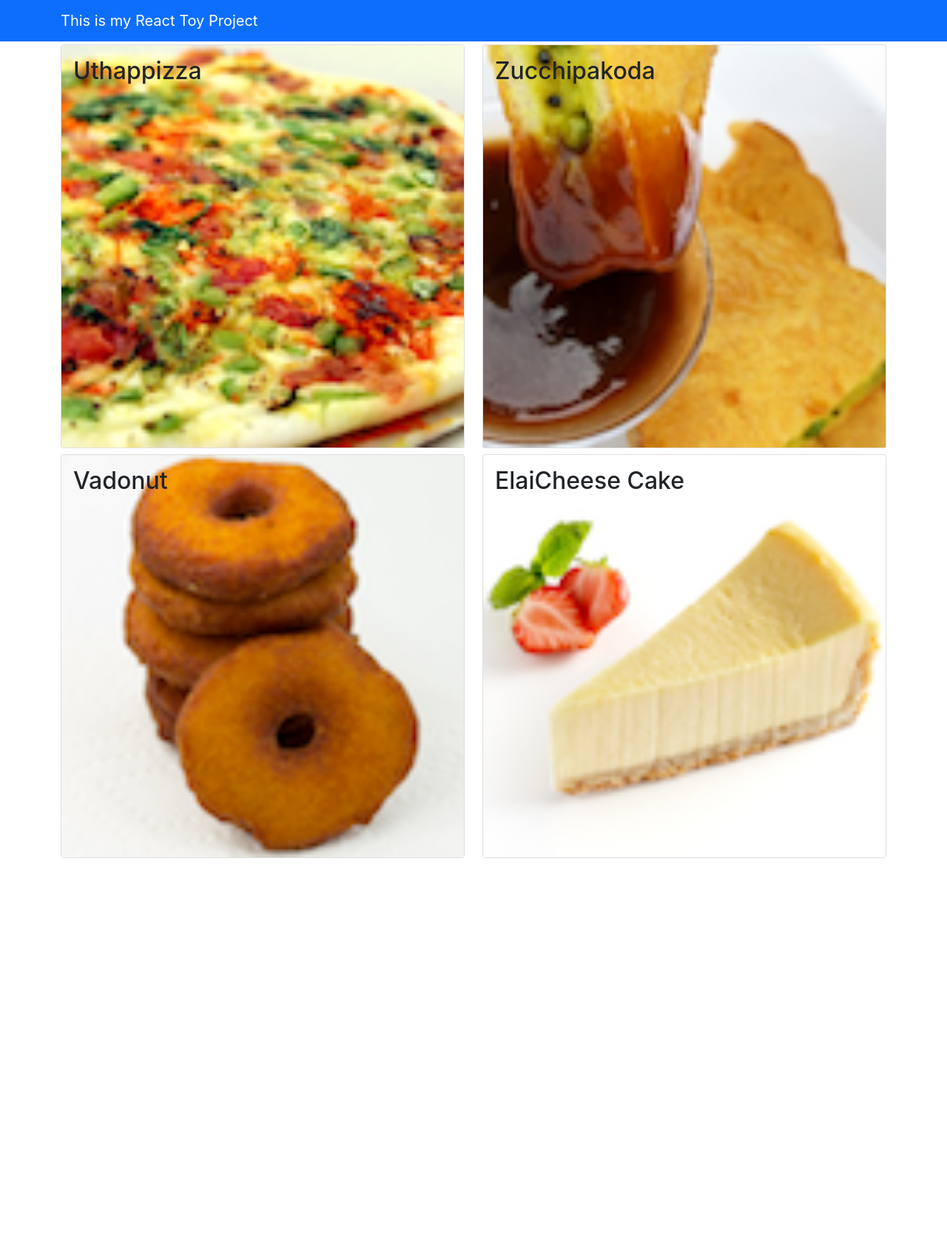
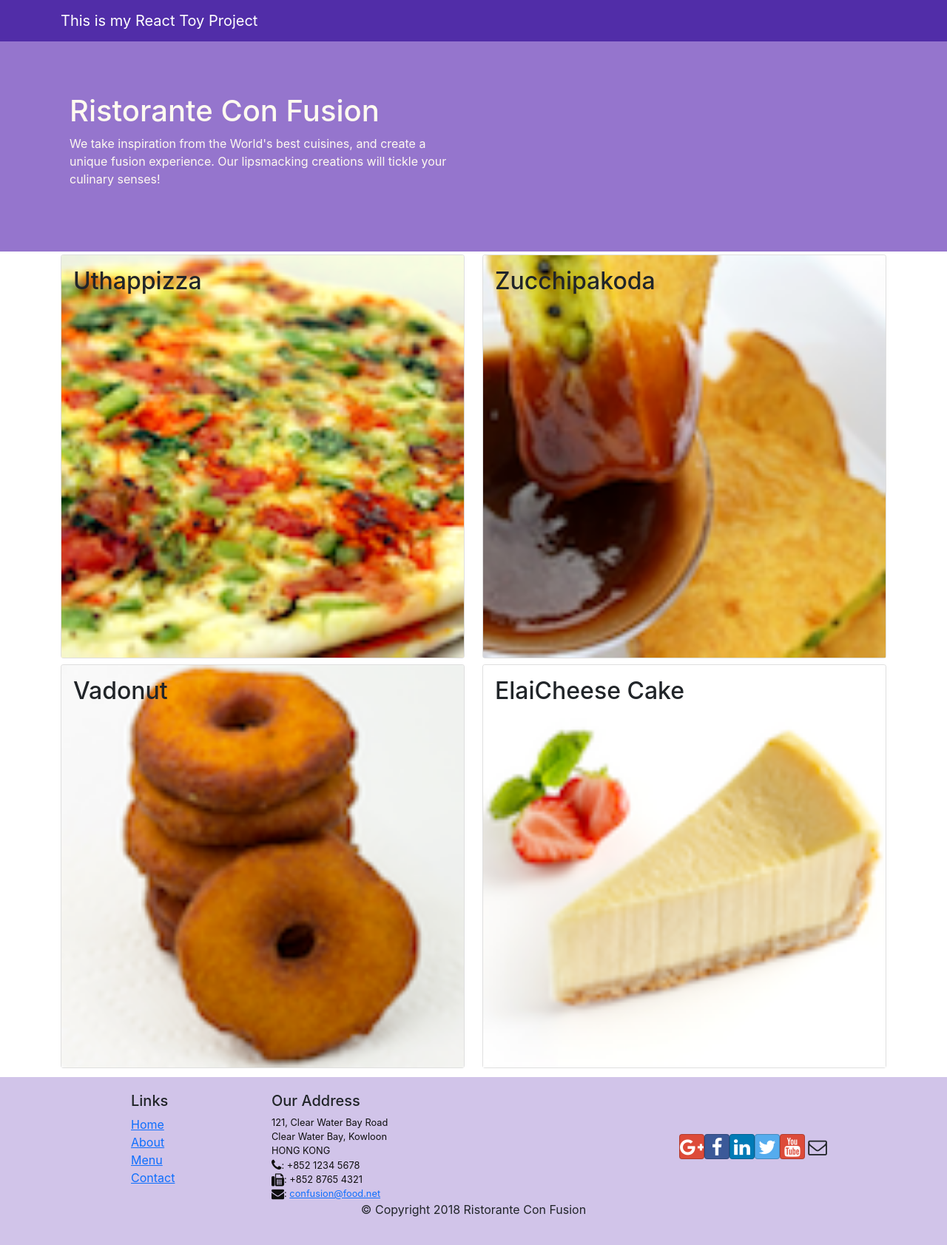
Before and after one commit to SambaGod/toyReact, a React (Create React App) app in the folder toy-react/: page / in a window 1280 px wide. Shown: the whole page at 74% size. Before the commit the page ends 1172 px from the top, so only its background shows below. Built offline with nearby package versions, Linux system fonts and the light colour scheme.

Commit message:
Added header and footer

```diff
--- a/toy-react/package.json
+++ b/toy-react/package.json
@@ -8,6 +8,8 @@
     "@testing-library/react": "^11.1.0",
     "@testing-library/user-event": "^12.1.10",
     "bootstrap": "^5.0.1",
+    "bootstrap-social": "^5.1.1",
+    "font-awesome": "^4.7.0",
     "react": "^17.0.2",
     "react-dom": "^17.0.2",
     "react-popper": "^2.2.5",
--- /dev/null
+++ b/toy-react/src/App.css
@@ -0,0 +1,33 @@
+.row-header {
+  margin: 0px auto;
+  padding: 0px auto;
+}
+
+.row-content {
+  margin: 0px auto;
+  padding: 50px 0px 50px 0px;
+  border-bottom: 1px ridge;
+  min-height: 400px;
+}
+
+.footer {
+  background-color: #d1c4e9;
+  margin: 0px auto;
+  padding: 20px 0px 20px 0px;
+}
+.jumbotron {
+  padding: 70px 30px 70px 30px;
+  margin: 0px auto;
+  background: #9575cd;
+  color: floralwhite;
+}
+
+address {
+  font-size: 80%;
+  margin: 0px;
+  color: #0f0f0f;
+}
+
+.navbar-dark {
+  background-color: #512da8;
+}
--- a/toy-react/src/App.js
+++ b/toy-react/src/App.js
@@ -1,13 +1,12 @@
-import { Component } from 'react';
+import { Component, Fragment } from 'react';
 import Main from './components/MainComponent';
 
 class App extends Component {
-
   render() {
     return (
-      <div>
+      <Fragment>
         <Main />
-      </div>
+      </Fragment>
     );
   }
 }
--- a/toy-react/src/components/DishdetailComponent.js
+++ b/toy-react/src/components/DishdetailComponent.js
@@ -2,12 +2,13 @@
 
 const RenderDish = ({ dish }) => {
   if (dish != null) {
+    const { image, name, description } = dish;
     return (
       <Card>
-        <CardImg top width='100%' src={dish.image} alt={dish.name} />
+        <CardImg top width='100%' src={image} alt={name} />
         <CardBody>
-          <CardTitle tag='h2'>{dish.name}</CardTitle>
-          <CardText>{dish.description}</CardText>
+          <CardTitle tag='h2'>{name}</CardTitle>
+          <CardText>{description}</CardText>
         </CardBody>
       </Card>
     );
@@ -20,13 +21,14 @@
   const kommente =
     comments != null
       ? comments.map(komment => {
+          const { id, comment, author, date } = komment;
           return (
-            <div key={komment.id} className='mb-5'>
-              <p>{komment.comment}</p>
+            <div key={id} className='mb-5'>
+              <p>{comment}</p>
               <p>
-                -- {komment.author}{' '}
+                -- {author}{' '}
                 <span className='text-secondary'>
-                  | {new Date(komment.date).toLocaleDateString('de-de')}{' '}
+                  | {new Date(date).toLocaleDateString('de-de')}{' '}
                 </span>
               </p>
             </div>
@@ -37,22 +39,21 @@
 };
 
 const DishDetail = props => {
+  const { dish, comments } = props;
   return (
     <div className='row my-1'>
       <div className='col-md-6 col-12'>
-        <RenderDish dish={props.dish} />
+        <RenderDish dish={dish} />
       </div>
 
-      <div
-        className={`col-md-6 col-12 mt-2 ${
-          props.comments == null ? 'd-none' : ''
-        }`}
-      >
-        <ul className='list-group'>
-          <h4>Comments</h4>
-          <RenderComments comments={props.comments} />
-        </ul>
-      </div>
+      {comments !== null && (
+        <div className='col-md-6 col-12 mt-2'>
+          <ul className='list-group'>
+            <h4>Comments</h4>
+            <RenderComments comments={comments} />
+          </ul>
+        </div>
+      )}
     </div>
   );
 };
--- /dev/null
+++ b/toy-react/src/components/FooterComponent.js
@@ -0,0 +1,90 @@
+import React from 'react';
+
+function Footer(props) {
+  return (
+    <div className='footer'>
+      <div className='container'>
+        <div className='row justify-content-center'>
+          <div className='col-4 offset-1 col-sm-2'>
+            <h5>Links</h5>
+            <ul className='list-unstyled'>
+              <li>
+                <a href='#'>Home</a>
+              </li>
+              <li>
+                <a href='#'>About</a>
+              </li>
+              <li>
+                <a href='#'>Menu</a>
+              </li>
+              <li>
+                <a href='contactus.html'>Contact</a>
+              </li>
+            </ul>
+          </div>
+          <div className='col-7 col-sm-5'>
+            <h5>Our Address</h5>
+            <address>
+              121, Clear Water Bay Road
+              <br />
+              Clear Water Bay, Kowloon
+              <br />
+              HONG KONG
+              <br />
+              <i className='fa fa-phone fa-lg'></i>: +852 1234 5678
+              <br />
+              <i className='fa fa-fax fa-lg'></i>: +852 8765 4321
+              <br />
+              <i className='fa fa-envelope fa-lg'></i>:{' '}
+              <a href='mailto:confusion@food.net'>confusion@food.net</a>
+            </address>
+          </div>
+          <div className='col-12 col-sm-4 align-self-center'>
+            <div className='text-center'>
+              <a
+                className='btn btn-social-icon btn-google'
+                href='http://google.com/+'
+              >
+                <i className='fa fa-google-plus'></i>
+              </a>
+              <a
+                className='btn btn-social-icon btn-facebook'
+                href='http://www.facebook.com/profile.php?id='
+              >
+                <i className='fa fa-facebook'></i>
+              </a>
+              <a
+                className='btn btn-social-icon btn-linkedin'
+                href='http://www.linkedin.com/in/'
+              >
+                <i className='fa fa-linkedin'></i>
+              </a>
+              <a
+                className='btn btn-social-icon btn-twitter'
+                href='http://twitter.com/'
+              >
+                <i className='fa fa-twitter'></i>
+              </a>
+              <a
+                className='btn btn-social-icon btn-google'
+                href='http://youtube.com/'
+              >
+                <i className='fa fa-youtube'></i>
+              </a>
+              <a className='btn btn-social-icon' href='mailto:'>
+                <i className='fa fa-envelope-o'></i>
+              </a>
+            </div>
+          </div>
+        </div>
+        <div className='row justify-content-center'>
+          <div className='col-auto'>
+            <p>© Copyright 2018 Ristorante Con Fusion</p>
+          </div>
+        </div>
+      </div>
+    </div>
+  );
+}
+
+export default Footer;
--- /dev/null
+++ b/toy-react/src/components/HeaderComponent.js
@@ -0,0 +1,32 @@
+import React, { Component, Fragment } from 'react';
+import { Jumbotron, Navbar, NavbarBrand } from 'reactstrap';
+
+class Header extends Component {
+  render() {
+    return (
+      <Fragment>
+        <Navbar dark>
+          <div className='container'>
+            <NavbarBrand>This is my React Toy Project</NavbarBrand>
+          </div>
+        </Navbar>
+        <Jumbotron>
+          <div className='container'>
+            <div className='row row-header'>
+              <div className='col-12 col-sm-6'>
+                <h1>Ristorante Con Fusion</h1>
+                <p>
+                  We take inspiration from the World's best cuisines, and create
+                  a unique fusion experience. Our lipsmacking creations will
+                  tickle your culinary senses!
+                </p>
+              </div>
+            </div>
+          </div>
+        </Jumbotron>
+      </Fragment>
+    );
+  }
+}
+
+export default Header;
--- a/toy-react/src/components/MainComponent.js
+++ b/toy-react/src/components/MainComponent.js
@@ -1,7 +1,8 @@
-import { Component } from 'react';
-import { Navbar, NavbarBrand } from 'reactstrap';
+import { Component, Fragment } from 'react';
 import Menu from './MenuComponent';
 import DishDetail from './DishdetailComponent';
+import Header from './HeaderComponent';
+import Footer from './FooterComponent';
 import { DISHES } from '../shared/dishes';
 
 class Main extends Component {
@@ -21,12 +22,8 @@
 
   render() {
     return (
-      <div>
-        <Navbar dark color='primary'>
-          <div className='container'>
-            <NavbarBrand>This is my React Toy Project</NavbarBrand>
-          </div>
-        </Navbar>
+      <Fragment>
+        <Header />
         <Menu
           dishes={this.state.dishes}
           onClick={(dishId, dishComments) =>
@@ -43,7 +40,8 @@
             comments={this.state.selectedDishComments}
           />
         </div>
-      </div>
+        <Footer />
+      </Fragment>
     );
   }
 }
--- a/toy-react/src/index.js
+++ b/toy-react/src/index.js
@@ -1,7 +1,10 @@
 import React from 'react';
 import ReactDOM from 'react-dom';
 import 'bootstrap/dist/css/bootstrap.min.css';
+import 'font-awesome/css/font-awesome.min.css';
+import 'bootstrap-social/bootstrap-social.css';
 import './index.css';
+import './App.css';
 import App from './App';
 import reportWebVitals from './reportWebVitals';
 
```
Also changed, not shown: 1 other file (tests, documents, lock files or other folders).
